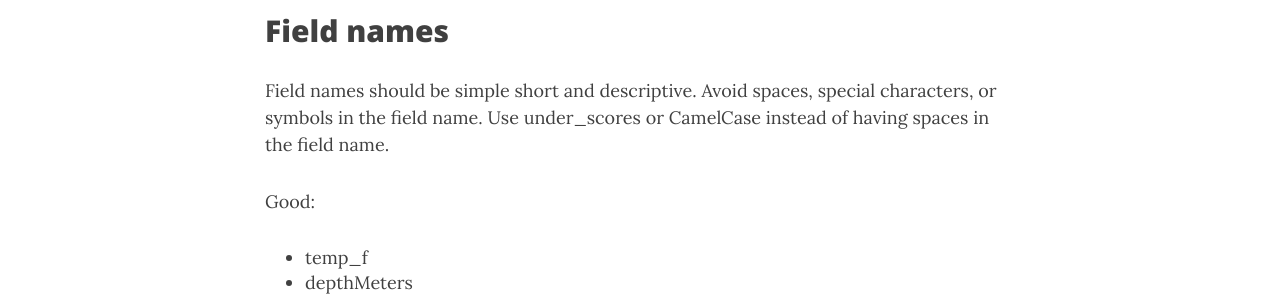
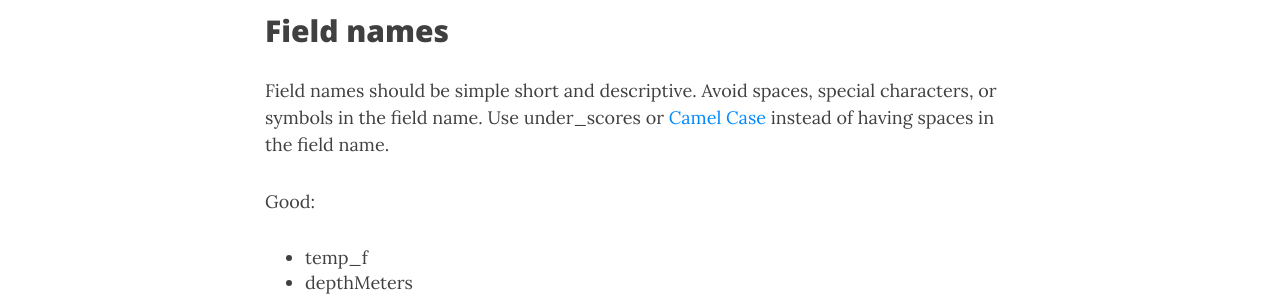
Before and after one commit to mukhamadazistholib/marinegeo.github.io, a Jekyll site: the page built from standards.md, in a window 1280 px wide and 900 px high, scrolled down 1177 px. Shown: the part 181-480 px from the top of the window. Built offline with Jekyll 4.4.1, drawn with Linux system fonts in a browser that asks for light colours; nearby versions of some CDN libraries.

Commit message:
Update standards.md

```diff
--- a/standards.md
+++ b/standards.md
@@ -33,7 +33,7 @@ Photos and videos that are part of a sequence (ie photos taken along a transect)
 
 ## Field names
 
-Field names should be simple short and descriptive. Avoid spaces, special characters, or symbols in the field name. Use under_scores or CamelCase instead of having spaces in the field name.
+Field names should be simple short and descriptive. Avoid spaces, special characters, or symbols in the field name. Use under_scores or <a href="https://en.wikipedia.org/wiki/Camel_case">Camel Case</a> instead of having spaces in the field name.
 
 
 Good:
```
